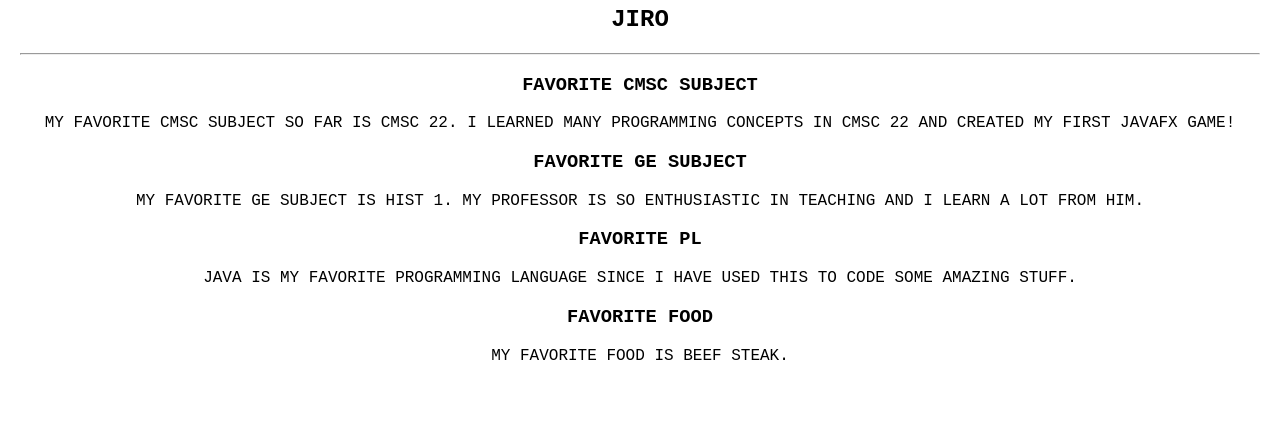
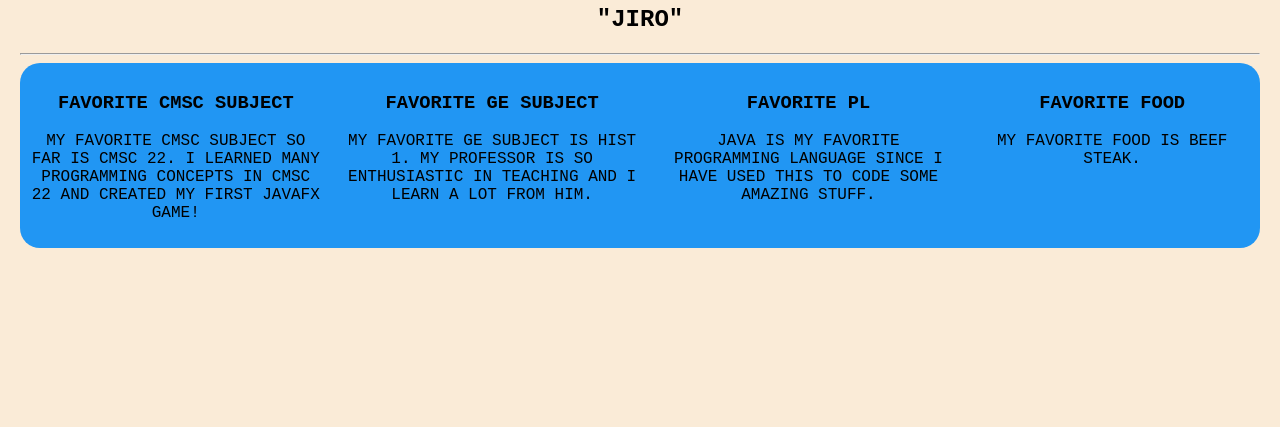
Before and after one commit to Jiro150801/jboctavo.github.io, a plain HTML site: page index.html in a window 1280 px wide. Shown: the part 373-800 px from the top of the page. Drawn offline with Linux system fonts and the light colour scheme.

Commit message:
style: added some css

```diff
--- a/index.html
+++ b/index.html
@@ -9,32 +9,34 @@
 <body>
     <img src="https://crossandchrist.com/wp-content/uploads/2023/01/1674004027792-768x1024.jpg" alt="Jiro's Picture" style="width: 30%">
     <h1>John Rommel B. Octavo</h1>
-    <h2>Jiro</h2>
+    <h2>"Jiro"</h2>
 
     <hr>
-    <div>
+    <div class="grid-container">
+        <div class="f1">
             <h3>Favorite CMSC Subject</h3>
             <p>
                 My favorite CMSC subject so far is CMSC 22.
                 I learned many programming concepts in CMSC 22 and created my first JavaFx game!
             </p>
         </div>
-    <div>
+        <div class="f2">
             <h3>Favorite GE Subject</h3>
             <p>
                 My favorite GE Subject is HIST 1.
                 My professor is so enthusiastic in teaching and I learn a lot from him.
             </p>
         </div>
-    <div>
+        <div class="f3">
             <h3>Favorite PL</h3>
             <p>
                 Java is my favorite programming language since I have used this to code some amazing stuff.
             </p>
         </div>
-    <div>
+        <div class="f4">
             <h3>Favorite Food</h3>
             <p>My favorite food is beef steak.</p>
+        </div>
     </div>
 
 </body>
--- a/style.css
+++ b/style.css
@@ -2,14 +2,23 @@ body{
     margin: auto;
     text-align: center;
     padding: 20px;
+    background-color: antiquewhite;
 }
 
-
 img{
-    border-radius: 20px;
+    border-radius: 30px;
 }
 
 h1, h2, div{
     font-family: 'Courier New', Courier, monospace;
     text-transform: uppercase;
 }
+
+.grid-container{
+    border-radius: 20px;
+    display: grid;
+    grid-template-columns: auto auto auto auto;
+    grid-gap: 20px;
+    background-color: #2196F3;
+    padding: 10px;
+}
```
Lines whose indentation alone changed are shown as unchanged.
